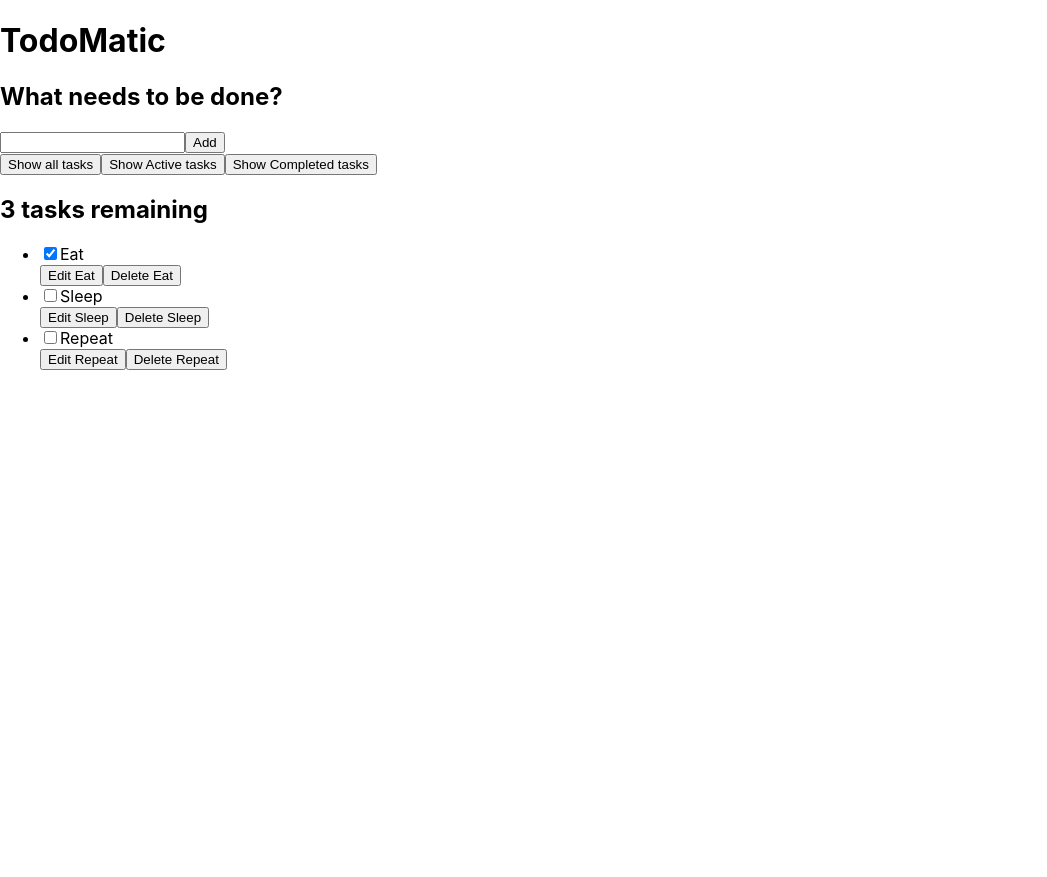
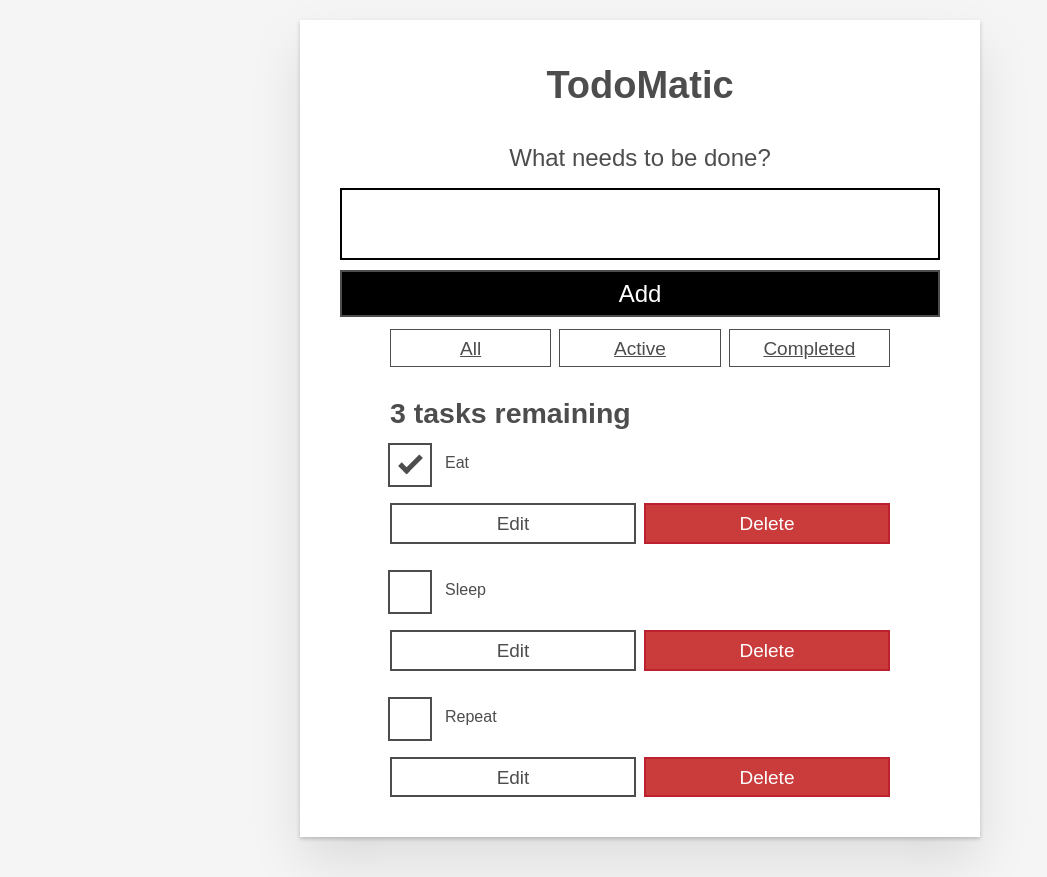
Before and after one commit to TriPhan0511/moz-todo-react, a React (Create React App) app: page / in a window 1280 px wide. Shown: the whole page, without its empty margins (0-1047 px from the left). Before the commit the page ends 800 px from the top, so only its background shows below. Built offline with nearby package versions, Linux system fonts and the light colour scheme.

Commit message:
Update file index.css

```diff
--- a/src/App.js
+++ b/src/App.js
@@ -2,23 +2,27 @@
 	return (
 		<div className='todoapp stack-large'>
 			<h1>TodoMatic</h1>
+
+			{/* Writing out a new task */}
 			<form>
 				<h2 className='label-wrapper'>
-					<label htmlFor='new-todo-input' className='label_lg'>
+					<label htmlFor='new-todo-input' className='label__lg'>
 						What needs to be done?
 					</label>
 				</h2>
 				<input
 					type='text'
 					id='new-todo-input'
-					className='input input_lg'
+					className='input input__lg'
 					name='text'
 					autoComplete='off'
 				/>
-				<button type='submit' className='btn btn_primary btn_lg'>
+				<button type='submit' className='btn btn__primary btn__lg'>
 					Add
 				</button>
 			</form>
+
+			{/* Array of buttons that will be used to filter the tasks */}
 			<div className='filters btn-group stack-exception'>
 				<button type='button' className='btn toggle-btn' aria-pressed='true'>
 					<span className='visually-hidden'>Show </span>
@@ -36,7 +40,11 @@
 					<span className='visually-hidden'> tasks</span>
 				</button>
 			</div>
+
+			{/* A heading that shows how many tasks remain */}
 			<h2 id='list-heading'>3 tasks remaining</h2>
+
+			{/* List of tasks */}
 			<ul
 				role='list'
 				className='todo-list stack-large stack-exception'
--- a/src/index.css
+++ b/src/index.css
@@ -1,13 +1,347 @@
-body {
-  margin: 0;
-  font-family: -apple-system, BlinkMacSystemFont, 'Segoe UI', 'Roboto', 'Oxygen',
-    'Ubuntu', 'Cantarell', 'Fira Sans', 'Droid Sans', 'Helvetica Neue',
-    sans-serif;
-  -webkit-font-smoothing: antialiased;
-  -moz-osx-font-smoothing: grayscale;
+/* RESETS */
+*,
+*::before,
+*::after {
+	box-sizing: border-box;
 }
 
-code {
-  font-family: source-code-pro, Menlo, Monaco, Consolas, 'Courier New',
-    monospace;
+*:focus {
+	outline: 3px dashed #228bec;
+	outline-offset: 0;
 }
+
+html {
+	font: 62.5% / 1.15 sans-serif;
+}
+
+h1,
+h2 {
+	margin-bottom: 0;
+}
+
+ul {
+	list-style: none;
+	padding: 0;
+}
+
+button {
+	border: 0;
+	margin: 0;
+	padding: 0;
+	width: auto;
+	overflow: visible;
+	background: transparent;
+	color: inherit;
+	font: inherit;
+	line-height: normal;
+	-webkit-font-smoothing: inherit;
+	-moz-osx-font-smoothing: inherit;
+	appearance: none;
+}
+
+button::-moz-focus-inner {
+	border: 0;
+}
+
+button,
+input,
+optgroup,
+select,
+textarea {
+	font-family: inherit;
+	font-size: 100%;
+	line-height: 1.15;
+	margin: 0;
+}
+
+button,
+input {
+	overflow: visible;
+}
+
+input[type='text'] {
+	border-radius: 0;
+}
+
+body {
+	width: 100%;
+	max-width: 68rem;
+	margin: 0 auto;
+	font: 1.6rem/1.25 Arial, sans-serif;
+	background-color: #f5f5f5;
+	color: #4d4d4d;
+}
+
+@media screen and (min-width: 620px) {
+	body {
+		font-size: 1.9rem;
+		line-height: 1.31579;
+	}
+}
+
+/* END RESETS */
+
+/* GLOBAL STYLES */
+.form-group > input[type='text'] {
+	display: inline-block;
+	margin-top: 0.4rem;
+}
+
+.btn {
+	padding: 0.8rem 1rem 0.7rem;
+	border: 0.2rem solid #4d4d4d;
+	cursor: pointer;
+	text-transform: capitalize;
+}
+
+.btn.toggle-btn {
+	border-width: 1px;
+	border-color: #d3d3d3;
+}
+
+.btn.toggle-btn[aria-pressed='true'] {
+	text-decoration: underline;
+	border-color: #4d4d4d;
+}
+
+.btn__danger {
+	color: #fff;
+	background-color: #ca3c3c;
+	border-color: #bd2130;
+}
+
+.btn__filter {
+	border-color: lightgrey;
+}
+
+.btn__primary {
+	color: #fff;
+	background-color: #000;
+}
+
+.btn-group {
+	display: flex;
+	justify-content: space-between;
+}
+
+.btn-group > * {
+	flex: 1 1 49%;
+}
+
+.btn-group > * + * {
+	margin-left: 0.8rem;
+}
+
+.label-wrapper {
+	margin: 0;
+	flex: 0 0 100%;
+	text-align: center;
+}
+
+.visually-hidden {
+	position: absolute !important;
+	height: 1px;
+	width: 1px;
+	overflow: hidden;
+	clip: rect(1px 1px 1px p1x);
+	clip: rect(1px, 1px, 1px, p1x);
+	white-space: nowrap;
+}
+
+[class*='stack'] > * {
+	margin-top: 0;
+	margin-bottom: 0;
+}
+
+.stack-small > * + * {
+	margin-top: 1.25rem;
+}
+
+.stack-large > * + * {
+	margin-top: 2.5rem;
+}
+
+@media screen and (min-width: 550px) {
+	.stack-small > * + * {
+		margin-top: 1.4rem;
+	}
+
+	.stack-large > * + * {
+		margin-top: 2.8rem;
+	}
+}
+
+.stack-exception {
+	margin-top: 1.2rem;
+}
+
+/* END GLOBAL STYLES */
+
+.todoapp {
+	background: #fff;
+	margin: 2rem 0 4rem 0;
+	padding: 1rem;
+	position: relative;
+	box-shadow: 0 2px 4px 0 rgba(0, 0, 0, 0.2), 0 2.5rem 5rem 0 rgba(0, 0, 0, 0.1);
+}
+
+@media screen and (min-width: 550px) {
+	.todoapp {
+		padding: 4rem;
+	}
+}
+
+.todoapp > * {
+	max-width: 50rem;
+	margin-left: auto;
+	margin-right: auto;
+}
+
+.todoapp > form {
+	max-width: 100%;
+}
+
+.todoapp > h1 {
+	display: block;
+	max-width: 100%;
+	text-align: center;
+	margin: 0;
+	margin-bottom: 1rem;
+}
+
+.label__lg {
+	line-height: 1.01567;
+	font-weight: 300;
+	padding: 0.8rem;
+	margin-bottom: 1rem;
+	text-align: center;
+}
+
+.input__lg {
+	padding: 2rem;
+	border: 2px solid #000;
+}
+
+.input__lg:focus {
+	border-color: #4d4d4d;
+	box-shadow: inset 0 0 0 2px;
+}
+
+[class*='__lg'] {
+	display: inline-block;
+	width: 100%;
+	font-size: 1.9rem;
+}
+
+[class*='__lg']:not(:last-child) {
+	margin-bottom: 1rem;
+}
+
+@media screen and (min-width: 620px) {
+	[class*='__lg'] {
+		font-size: 2.4rem;
+	}
+}
+
+.filters {
+	width: 100%;
+	margin: unset auto;
+}
+
+/* TODO ITEM STYLES */
+.todo {
+	display: flex;
+	flex-direction: row;
+	flex-wrap: wrap;
+}
+
+.todo > * {
+	flex: 0 0 100%;
+}
+
+.todo-text {
+	width: 100%;
+	min-height: 4.4rem;
+	padding: 0.4rem 0.8rem;
+	border: 2px solid #565656;
+}
+
+.todo-text:focus {
+	box-shadow: inset 0 0 0 2px;
+}
+
+/* CHECKBOX STYLES */
+.c-cb {
+	box-sizing: border-box;
+	font-family: Arial, sans-serif;
+	-webkit-font-snoothing: antialiased;
+	font-weight: 400;
+	font-size: 1.6rem;
+	line-height: 1.25;
+	display: block;
+	position: relative;
+	min-height: 44px;
+	padding-left: 40px;
+	clear: left;
+}
+
+.c-cb > label::before,
+.c-cb > input[type='checkbox'] {
+	box-sizing: border-box;
+	top: -2px;
+	left: -2px;
+	width: 44px;
+	height: 44px;
+}
+
+.c-cb > input[type='checkbox'] {
+	-webkit-font-smoothing: antialiased;
+	cursor: pointer;
+	position: absolute;
+	z-index: 1;
+	margin: 0;
+	opacity: 0;
+}
+
+.c-cb > label {
+	font-size: inherit;
+	font-family: inherit;
+	line-height: inherit;
+	display: inline-block;
+	margin-bottom: 0;
+	padding: 8px 15px 5px;
+	cursor: pointer;
+	touch-action: manipulation;
+}
+
+.c-cb > label::before {
+	content: '';
+	position: absolute;
+	border: 2px solid currentColor;
+	background: transparent;
+}
+
+.c-cb > input[type='checkbox']:focus + label::before {
+	border-width: 4px;
+	outline: 3px dashed #228bec;
+}
+
+.c-cb > label::after {
+	box-sizing: content-box;
+	content: '';
+	position: absolute;
+	top: 11px;
+	left: 9px;
+	width: 18px;
+	height: 7px;
+	transform: rotate(-45deg);
+	border: solid;
+	border-width: 0 0 5px 5px;
+	border-top-color: transparent;
+	opacity: 0;
+	background: transparent;
+}
+
+.c-cb > input[type='checkbox']:checked + label::after {
+	opacity: 1;
+}
```
